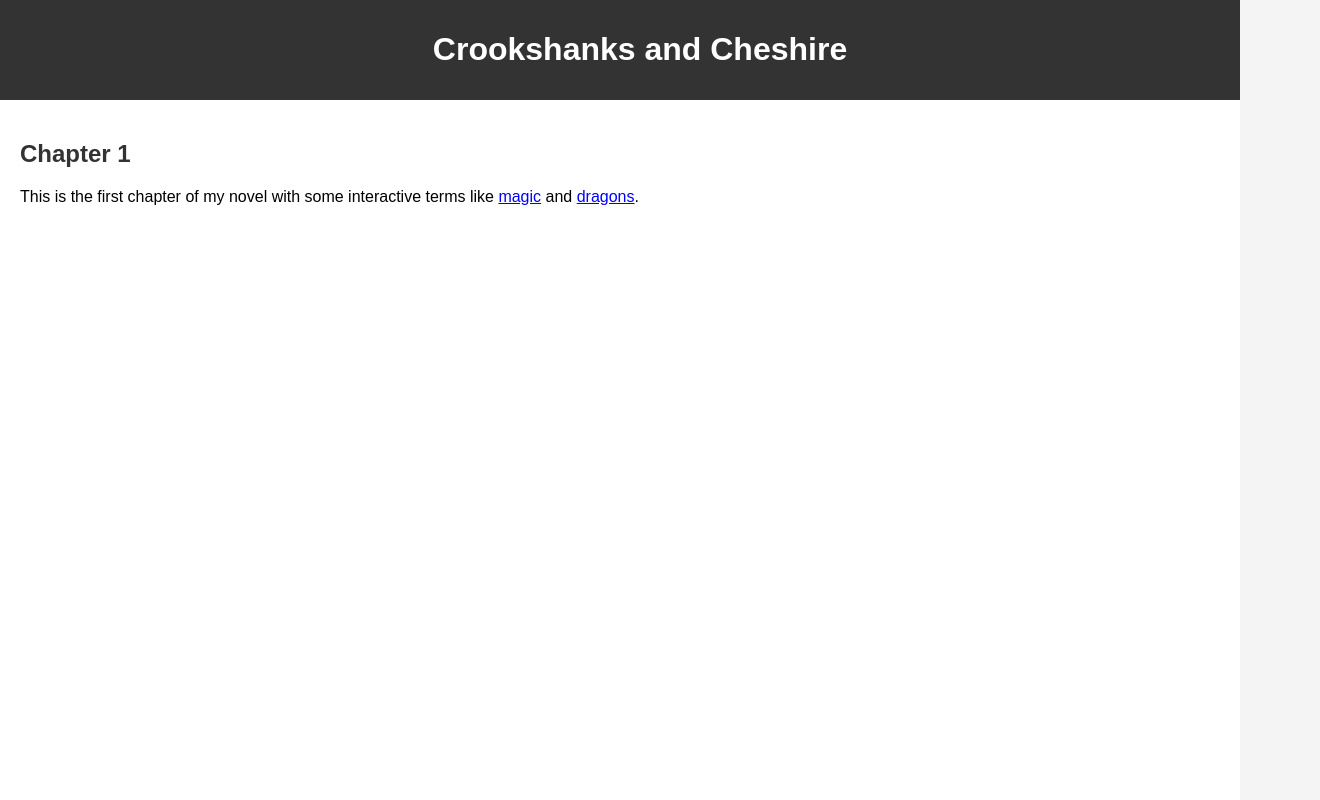
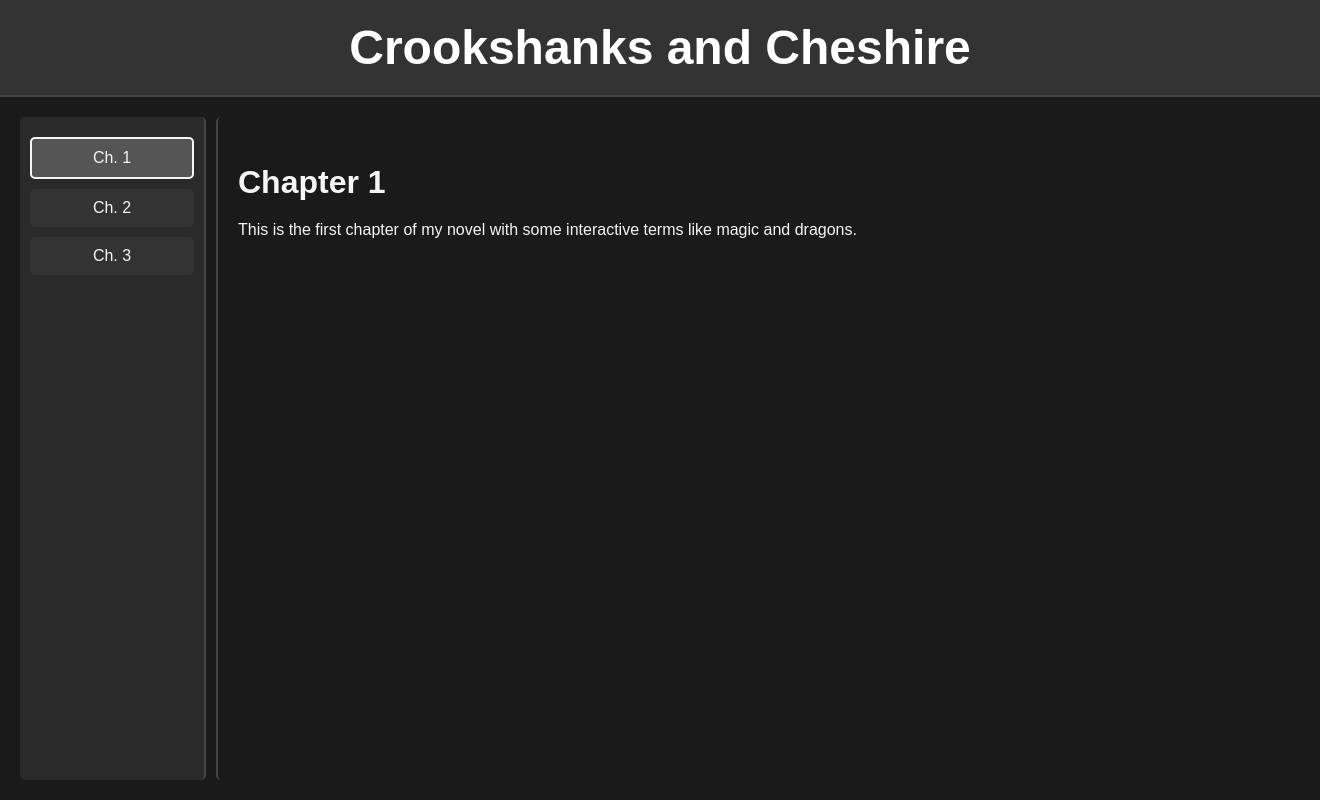
Before and after one commit to jakobdotworld/Booksite, a plain HTML site: page index.html in a window 1280 px wide. Shown: the whole page, 1320 px wide, since content can reach past the window. Drawn offline with nearby package versions, Linux system fonts and the light colour scheme.

Commit message:
4th Booksite Commit

```diff
--- a/index.html
+++ b/index.html
@@ -1,29 +1,33 @@
 <!DOCTYPE html>
 <html lang="en">
 <head>
-    <script src="https://cdn.jsdelivr.net/npm/axios/dist/axios.min.js"></script>
     <meta charset="UTF-8">
     <meta name="viewport" content="width=device-width, initial-scale=1.0">
-    <title>My Novel App</title>
+    <title>Crookshanks & Cheshire</title>
     <link rel="stylesheet" href="style.css">
-    <link rel="icon" href="favicon.ico">
-    <!-- Link to your CSS -->
 </head>
 <body>
+
     <header>
-        <h1>Crookshanks and Cheshire</h1>
+        Crookshanks and Cheshire
     </header>
-    <main>
-        <div class="content">
+
+    <div class="container">
+        <!-- Sidebar for chapters -->
+        <div class="sidebar">
+            <ul>
+                <li class="selected">Ch. 1</li>
+                <li>Ch. 2</li>
+                <li>Ch. 3</li>
+            </ul>
+        </div>
+
+        <!-- Main content (chapter details) -->
+        <div class="main-content">
             <h2>Chapter 1</h2>
-            <p id="chapter-text">
-                This is the first chapter of my novel with some interactive terms like <span class="wiki-term" data-entry="entry1">magic</span> and <span class="wiki-term" data-entry="entry2">dragons</span>.
-            </p>
+            <p>This is the first chapter of my novel with some interactive terms like magic and dragons.</p>
         </div>
-        <aside id="sidebar">
-            <!-- Sidebar content will appear here when a term is clicked -->
-        </aside>
-    </main>
-    <script src="script.js"></script>
+    </div>
+
 </body>
 </html>
--- a/style.css
+++ b/style.css
@@ -1,47 +1,88 @@
+/* Global styles */
 body {
-    font-family: Arial, sans-serif;
     margin: 0;
     padding: 0;
+    font-family: 'Arial', sans-serif; /* Clean, web-safe font */
+    background-color: #1a1a1a; /* Very dark grey background */
+    color: #f5f5f5; /* Soft white font color */
+    height: 100vh; /* Full viewport height */
+    display: flex;
+    flex-direction: column; /* Stack the header at the top */
 }
 
+/* Header */
 header {
-    background-color: #333;
+    width: 100%;
+    padding: 20px;
+    background-color: #333; /* Dark grey */
     color: white;
-    padding: 10px 20px;
+    font-size: 3rem; /* Large title font size */
+    font-weight: bold;
     text-align: center;
+    border-bottom: 2px solid #444; /* Subtle border below header */
 }
 
-main {
+/* Main layout (below header) */
+.container {
     display: flex;
-    padding: 20px;
+    flex: 1; /* Take up the remaining height after the header */
+    overflow: hidden; /* No body overflow; scrollable sections inside */
+    padding: 20px; /* Add padding for better spacing */
 }
 
-.content {
-    flex: 1;
+/* Sidebar (left sidebar for chapters) */
+.sidebar {
+    width: 15%; /* Reduced width to bring it closer to the content */
+    background-color: #2a2a2a; /* Darker grey for the sidebar */
+    padding: 10px;
+    margin-right: 10px; /* Reduce space between sidebar and main content */
+    box-sizing: border-box;
+    overflow-y: auto; /* Make sidebar scrollable */
+    border-right: 2px solid #444; /* Divider line */
+    border-radius: 5px; /* Rounded corners for a smoother look */
 }
 
-aside {
-    width: 300px;
-    background-color: #f4f4f4;
-    position: fixed;
-    right: -300px;
-    top: 0;
-    height: 100%;
-    transition: right 0.3s ease-in-out;
-    padding: 20px;
-    overflow-y: auto;
+.sidebar ul {
+    list-style-type: none;
+    padding: 0;
+    margin: 0;
 }
 
-aside.open {
-    right: 0; /* When sidebar is open */
+.sidebar ul li {
+    padding: 10px;
+    margin: 10px 0;
+    cursor: pointer;
+    background-color: #333;
+    text-align: center;
+    border-radius: 5px; /* Add rounded corners to chapter list */
+    transition: background-color 0.3s ease; /* Smooth transition on hover */
 }
 
-.wiki-term {
-    color: blue;
-    cursor: pointer;
-    text-decoration: underline;
+.sidebar ul li:hover {
+    background-color: #555; /* Hover effect with a lighter grey */
 }
 
-h2 {
-    color: #333;
+.sidebar ul li.selected {
+    background-color: #555; /* Selected chapter has a distinct background */
+    border: 2px solid #f5f5f5; /* White border around the selected chapter */
 }
+
+/* Main content area (middle section for chapters) */
+.main-content {
+    flex: 1; /* Take up the remaining space */
+    background-color: #1a1a1a;
+    padding: 20px;
+    box-sizing: border-box;
+    overflow-y: auto; /* Scrollable content */
+    border-left: 2px solid #444; /* Subtle left border */
+    border-radius: 5px; /* Rounded corners for consistency */
+}
+
+.main-content h2 {
+    font-size: 2rem; /* Chapter title */
+    margin-bottom: 10px;
+}
+
+.main-content p {
+    line-height: 1.6;
+}
```
Also changed, not shown: 2 other files.
